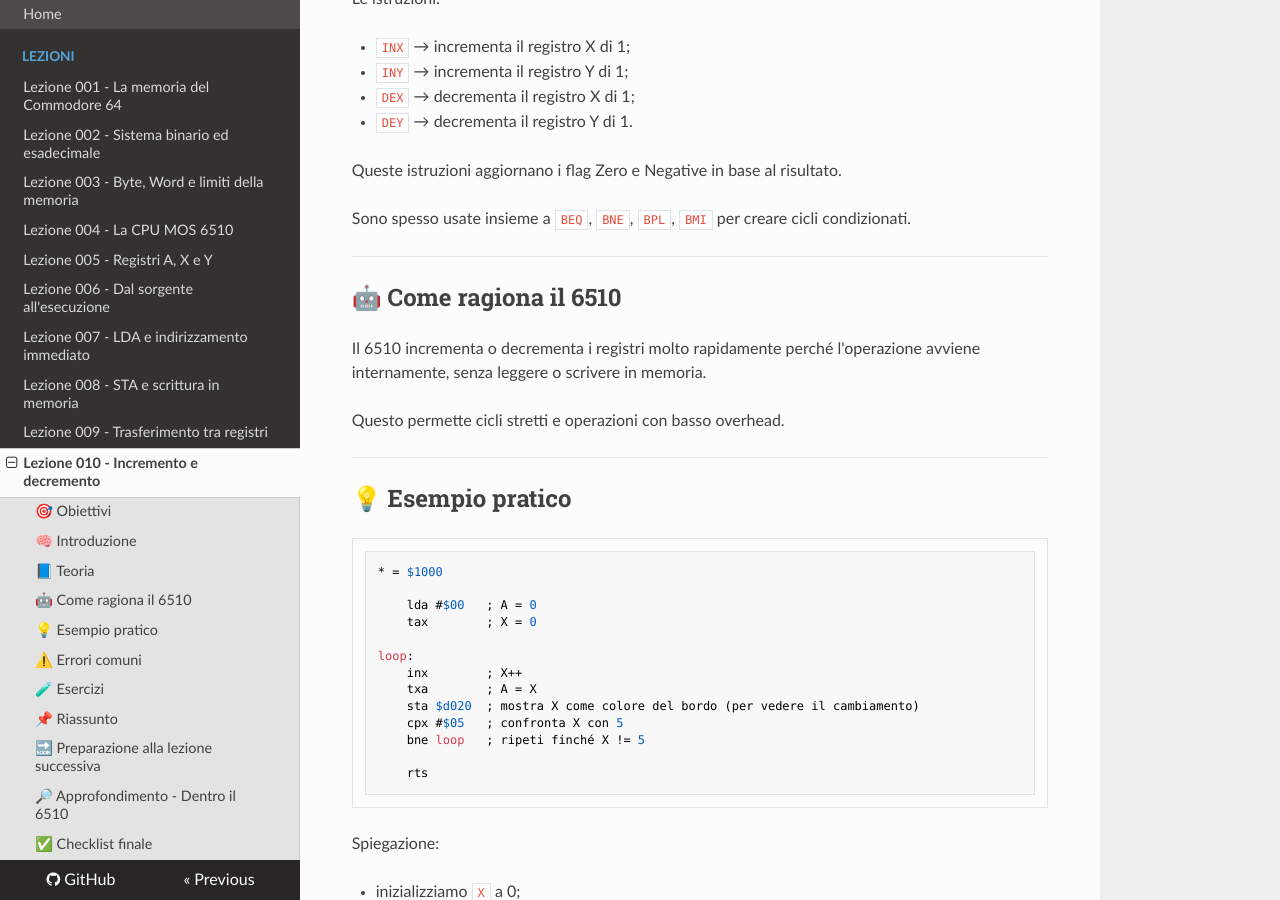
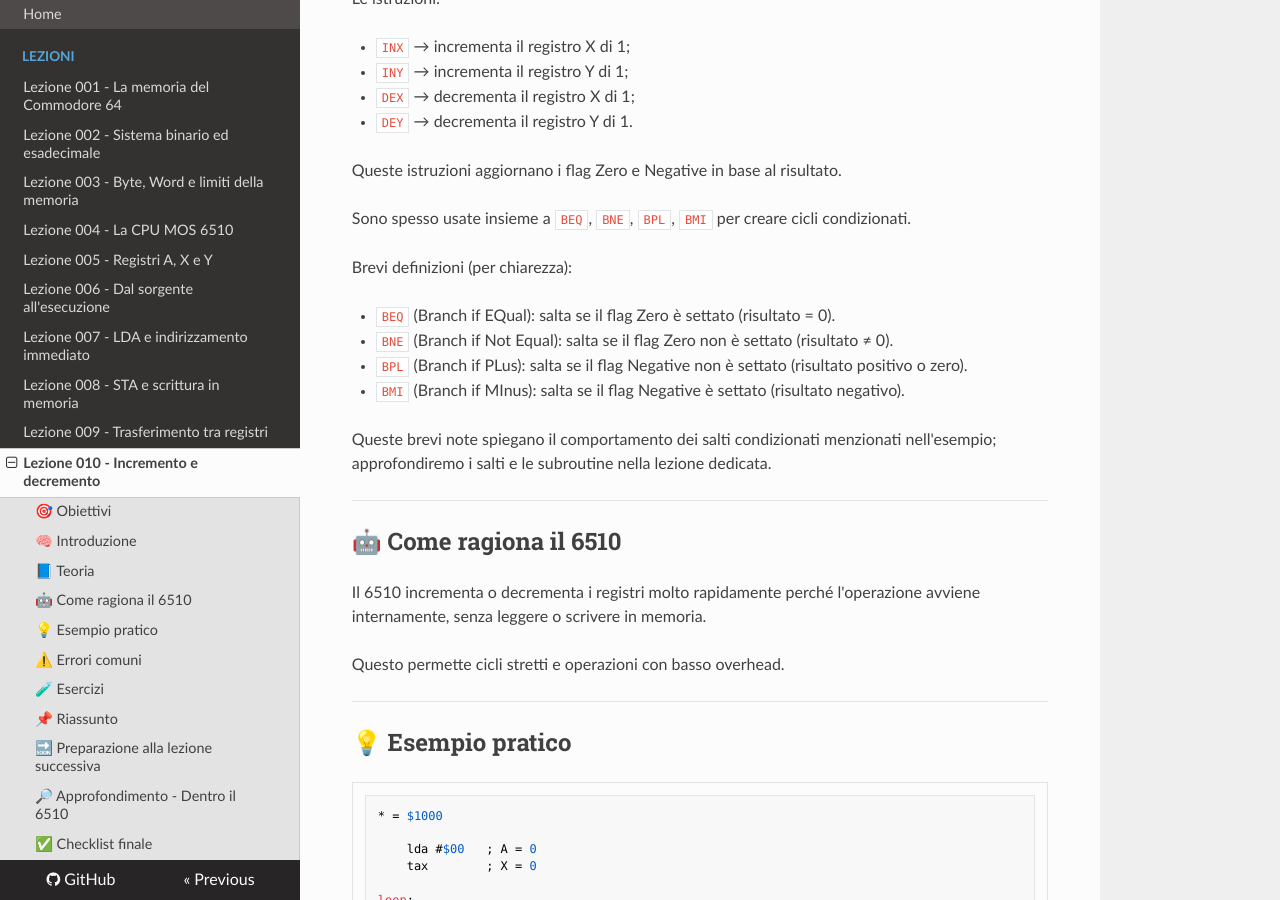
Before and after one commit to quelo1972/c64-assembly-course, an MkDocs documentation site: the page built from docs/lessons/010-increment-decrement.md, in a window 1280 px wide and 900 px high, scrolled down 705 px. Built offline with MkDocs 1.6.1, drawn with Linux system fonts in a browser that asks for light colours; nearby versions of some CDN libraries.

Commit message:
chore(.ai+lessons): require instruction explanations in template and add inline notes for LDA/STA and branch mnemonics

```diff
--- a/docs/lessons/010-increment-decrement.md
+++ b/docs/lessons/010-increment-decrement.md
@@ -31,6 +31,15 @@
 Queste istruzioni aggiornano i flag Zero e Negative in base al risultato.
 
 Sono spesso usate insieme a `BEQ`, `BNE`, `BPL`, `BMI` per creare cicli condizionati.
+
+Brevi definizioni (per chiarezza):
+
+- `BEQ` (Branch if EQual): salta se il flag Zero è settato (risultato = 0).
+- `BNE` (Branch if Not Equal): salta se il flag Zero non è settato (risultato ≠ 0).
+- `BPL` (Branch if PLus): salta se il flag Negative non è settato (risultato positivo o zero).
+- `BMI` (Branch if MInus): salta se il flag Negative è settato (risultato negativo).
+
+Queste brevi note spiegano il comportamento dei salti condizionati menzionati nell'esempio; approfondiremo i salti e le subroutine nella lezione dedicata.
 
 ---
 
```
Also changed, not shown: .ai/lesson-template.md (+8 -0 lines), docs/lessons/002-binary-hex.md (+2 -0 lines), docs/lessons/004-cpu-6510.md (+2 -0 lines).
